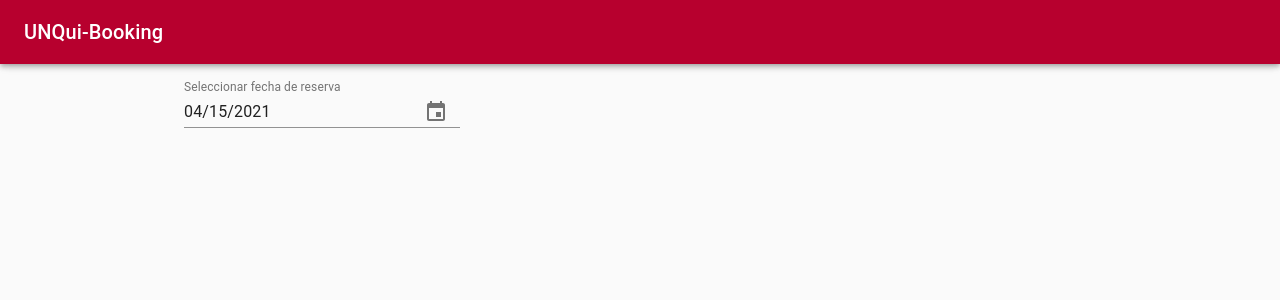
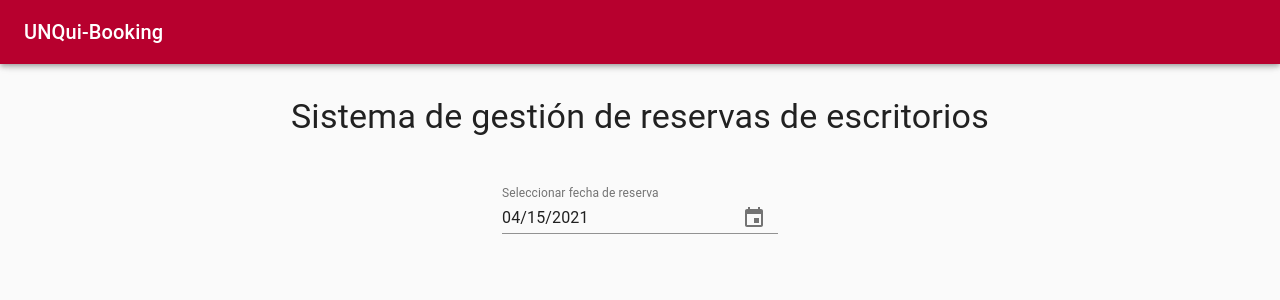
Before and after one commit to Unqui-Booking/Frontend, a React (Create React App) app in the folder unqui-booking/: page / in a window 1280 px wide. Shown: the top 300 px of the page. Built offline with nearby package versions, Linux system fonts and the light colour scheme.

Commit message:
Title and picker date for page home

```diff
--- a/unqui-booking/package.json
+++ b/unqui-booking/package.json
@@ -13,6 +13,7 @@
     "@testing-library/user-event": "^12.8.3",
     "axios": "^0.21.1",
     "date-fns": "^2.21.1",
+    "moment": "^2.29.1",
     "react": "^17.0.2",
     "react-dom": "^17.0.2",
     "react-redux": "^7.2.3",
--- a/unqui-booking/src/Components/Home/Home.jsx
+++ b/unqui-booking/src/Components/Home/Home.jsx
@@ -1,8 +1,9 @@
 import React from 'react'
-import { Grid, Container } from '@material-ui/core'
+import { Grid, Container,  Typography} from '@material-ui/core'
 import { makeStyles } from '@material-ui/core/styles'
 import DateFnsUtils from '@date-io/date-fns';
-import { MuiPickersUtilsProvider, KeyboardTimePicker, KeyboardDatePicker } from '@material-ui/pickers';
+import { MuiPickersUtilsProvider, KeyboardDatePicker } from '@material-ui/pickers';
+
 
 const useStyles = makeStyles((theme) => ({
     formControl: {
@@ -12,17 +13,29 @@ const useStyles = makeStyles((theme) => ({
       selectEmpty: {
         marginTop: theme.spacing(2),
       },
+      flex: {
+          display: "flex",
+      },
+      title: {
+        padding: "2rem",
+        textAlign: "center",
+      }
 }))
 
 
 const Home = () => {
 
     const classes = useStyles();
+    var date = new Date();
+    const lastDay = new Date(date.getFullYear(), date.getMonth() + 1, 0);
 
     return (
         <Container maxWidth="md">
-            <Grid container className={classes.root} justify="center">
+            <Grid container className={classes.root} justify="center" >
             <Grid item xs={12}>
+                <Typography variant='h4' className={classes.title}> Sistema de gestión de reservas de escritorios</Typography>
+            </Grid>
+            <Grid item xs={12} justify="center" className={classes.flex}>
                 <MuiPickersUtilsProvider utils={DateFnsUtils}>
                     <KeyboardDatePicker
                         disableToolbar
@@ -35,6 +48,7 @@ const Home = () => {
                             'aria-label': 'change date',
                         }}
                         disablePast={true}
+                        maxDate={lastDay}
                     />
                 </MuiPickersUtilsProvider>
             </Grid>
```
Also changed, not shown: 1 other file (tests, documents, lock files or other folders).
